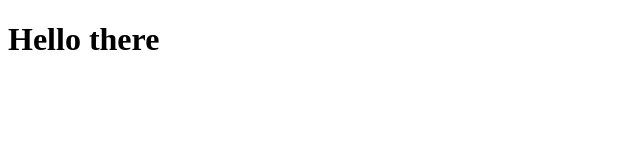
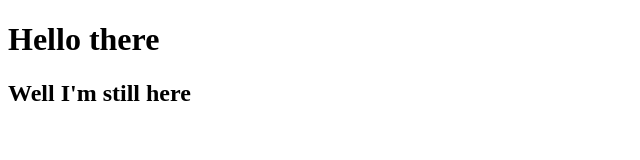
Before and after one commit to SDytewski/thirdattempt, a plain HTML site: page index.html in a window 1280 px wide. Shown: the whole page, without its empty margins (0-640 px from the left). Drawn offline with Linux system fonts and the light colour scheme.

Commit message:
Added an h2

```diff
--- a/index.html
+++ b/index.html
@@ -7,6 +7,7 @@
 </head>
 <body>
     <h1>Hello there</h1>
+    <h2>Well I'm still here</h2>
 
 
 </body>
```
